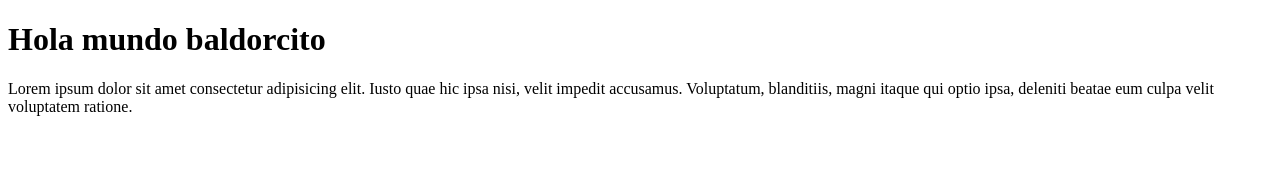
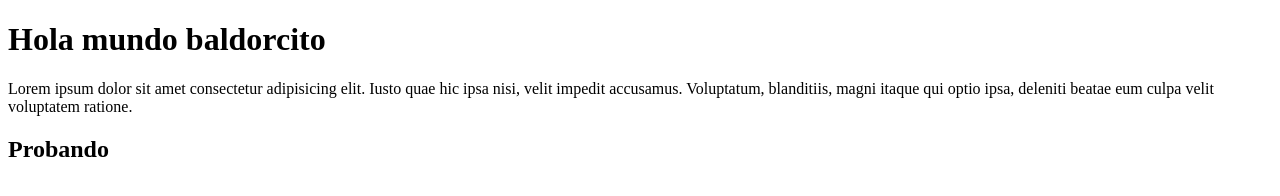
Before and after one commit to JAvila30/Prueba1, a plain HTML site: page index.html in a window 1280 px wide. Drawn offline with Linux system fonts and the light colour scheme.

Commit message:
probandorama1

```diff
--- a/index.html
+++ b/index.html
@@ -8,5 +8,6 @@
   <body>
     <h1>Hola mundo baldorcito</h1>
     <p>Lorem ipsum dolor sit amet consectetur adipisicing elit. Iusto quae hic ipsa nisi, velit impedit accusamus. Voluptatum, blanditiis, magni itaque qui optio ipsa, deleniti beatae eum culpa velit voluptatem ratione.</p>
+    <h2>Probando</h2>
   </body>
 </html>
```
